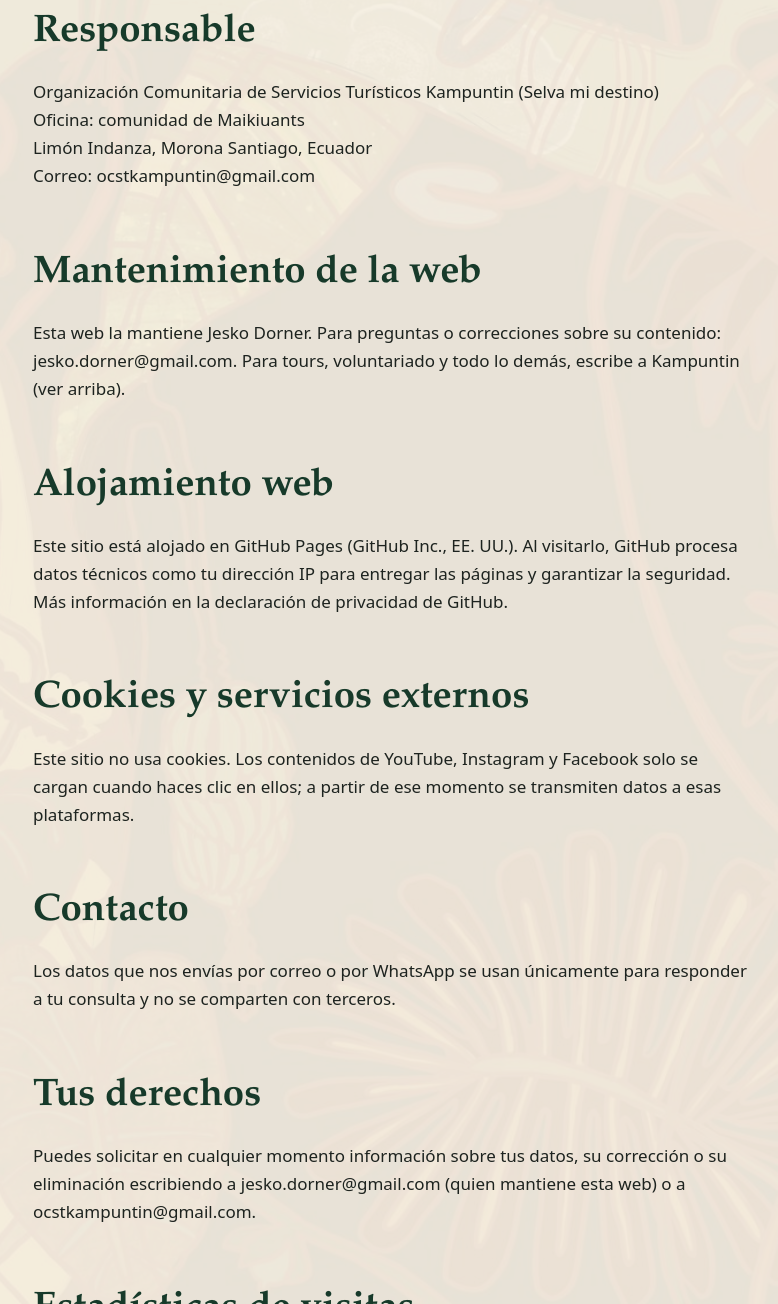
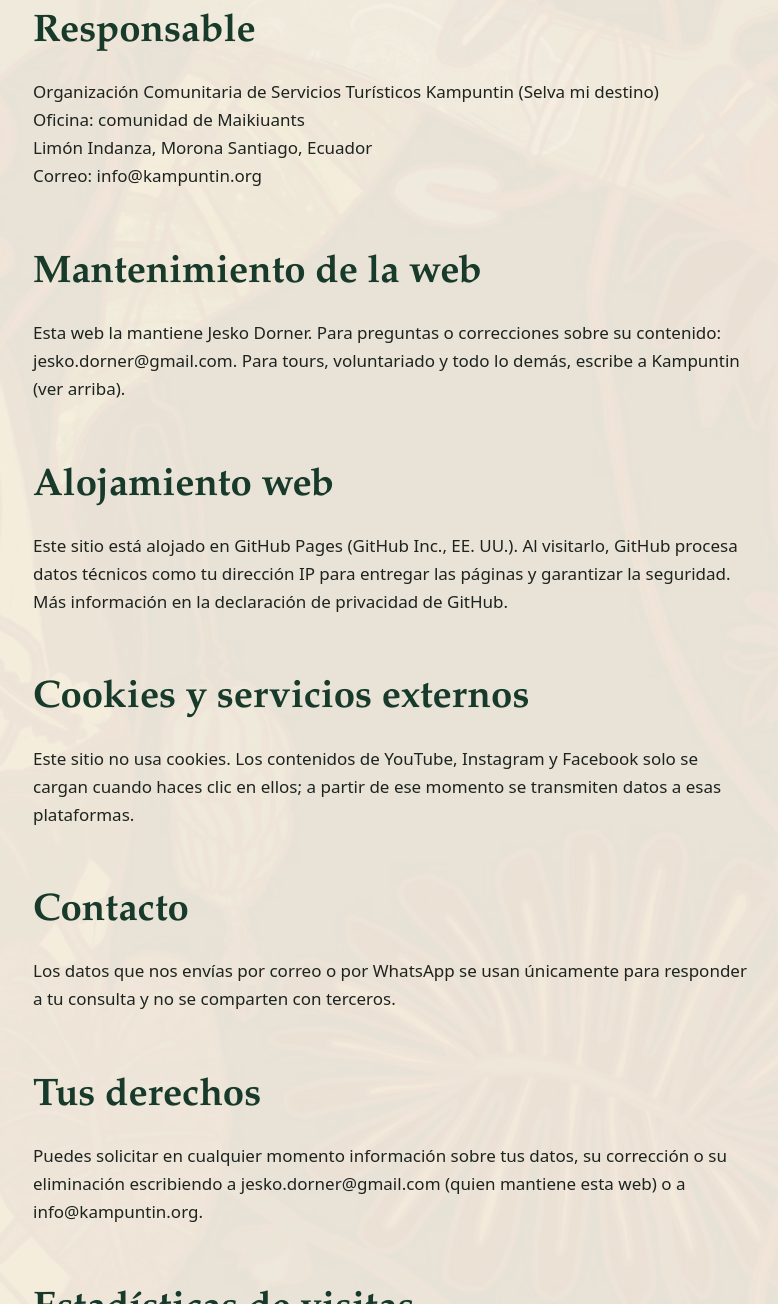
Before and after one commit to Kampuntin-Maikiuants/Kampuntin-Maikiuants.github.io, a Jekyll site: the page built from pages/es/legal.html, in a window 1280 px wide and 1400 px high, scrolled down 230 px, cut to the strip 96-1400 px from the top of the window. Shown: the whole strip, without its empty margins (249-1027 px from the left). Built offline with Jekyll 4.4.1, drawn with Linux system fonts in a browser that asks for light colours; some of the changed text lies outside the part shown.

Commit message:
neue mailadresse

```diff
--- a/_config.yml
+++ b/_config.yml
@@ -22,7 +22,7 @@ google_site_verification: ""
 
 # --- Kontakt -------------------------------------------------
 contact:
-  email: "ocstkampuntin@gmail.com"
+  email: "info@kampuntin.org"      # leitet über Cloudflare an ocstkampuntin@gmail.com weiter
   whatsapp: "593980154335"         # Haupt-WhatsApp für die Buttons (ohne + und Leerzeichen)
   # Ansprechpersonen (wie auf dem Flyer) – erscheinen auf der Kontaktseite und in der Fußzeile
   people:
--- a/_data/en/legal.yml
+++ b/_data/en/legal.yml
@@ -7,7 +7,7 @@ sections:
       Organización Comunitaria de Servicios Turísticos Kampuntin (Selva mi destino)
       Office: Maikiuants community
       Limón Indanza, Morona Santiago, Ecuador
-      Email: ocstkampuntin@gmail.com
+      Email: info@kampuntin.org
   - title: Website maintenance
     text: >-
       This website is maintained by Jesko Dorner. For questions or corrections about its content: jesko.dorner@gmail.com. For tours, volunteering and everything else, please write to Kampuntin (see above).
@@ -28,7 +28,7 @@ sections:
   - title: Your rights
     text: >-
       You can request information about your data, its correction or deletion at any time by
-      writing to jesko.dorner@gmail.com (who maintains this website) or to ocstkampuntin@gmail.com.
+      writing to jesko.dorner@gmail.com (who maintains this website) or to info@kampuntin.org.
 # Erscheint nur, wenn in _config.yml "goatcounter" eingetragen ist
 analytics:
   title: Visitor statistics
--- a/_data/es/legal.yml
+++ b/_data/es/legal.yml
@@ -7,7 +7,7 @@ sections:
       Organización Comunitaria de Servicios Turísticos Kampuntin (Selva mi destino)
       Oficina: comunidad de Maikiuants
       Limón Indanza, Morona Santiago, Ecuador
-      Correo: ocstkampuntin@gmail.com
+      Correo: info@kampuntin.org
   - title: Mantenimiento de la web
     text: >-
       Esta web la mantiene Jesko Dorner. Para preguntas o correcciones sobre su contenido: jesko.dorner@gmail.com. Para tours, voluntariado y todo lo demás, escribe a Kampuntin (ver arriba).
@@ -29,7 +29,7 @@ sections:
     text: >-
       Puedes solicitar en cualquier momento información sobre tus datos, su corrección o su
       eliminación escribiendo a jesko.dorner@gmail.com (quien mantiene esta web) o a
-      ocstkampuntin@gmail.com.
+      info@kampuntin.org.
 # Erscheint nur, wenn in _config.yml "goatcounter" eingetragen ist
 analytics:
   title: Estadísticas de visitas
--- a/_data/fr/legal.yml
+++ b/_data/fr/legal.yml
@@ -7,7 +7,7 @@ sections:
       Organización Comunitaria de Servicios Turísticos Kampuntin (Selva mi destino)
       Bureau : communauté de Maikiuants
       Limón Indanza, Morona Santiago, Équateur
-      E-mail : ocstkampuntin@gmail.com
+      E-mail : info@kampuntin.org
   - title: Gestion du site
     text: >-
       Ce site est géré par Jesko Dorner. Pour toute question ou correction concernant son contenu : jesko.dorner@gmail.com. Pour les tours, le bénévolat et tout le reste, merci d’écrire à Kampuntin (voir ci-dessus).
@@ -30,7 +30,7 @@ sections:
     text: >-
       Vous pouvez à tout moment demander des informations sur vos données, leur rectification ou
       leur suppression en écrivant à jesko.dorner@gmail.com (qui gère ce site) ou à
-      ocstkampuntin@gmail.com.
+      info@kampuntin.org.
 # Erscheint nur, wenn in _config.yml "goatcounter" eingetragen ist
 analytics:
   title: Statistiques de fréquentation
```
Also changed, not shown: README.md (+1 -1 lines).
